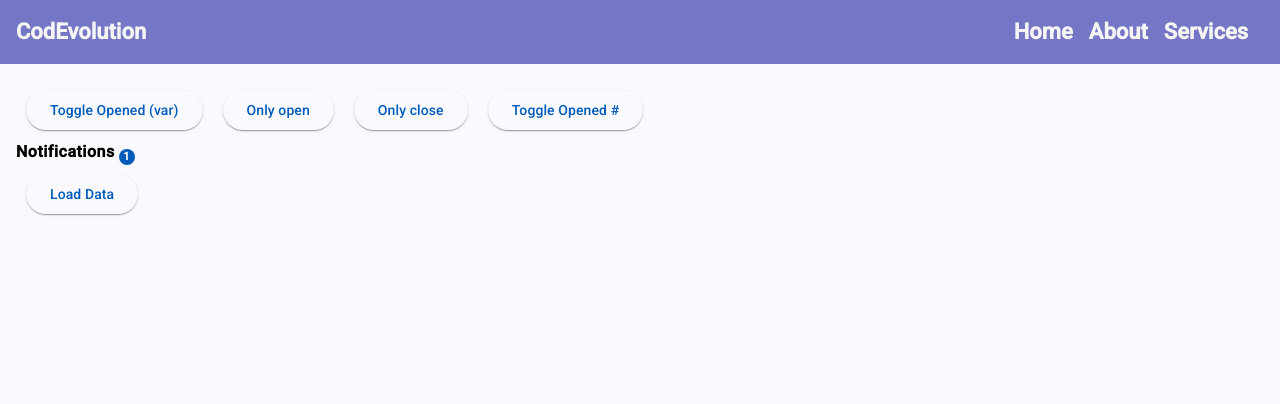
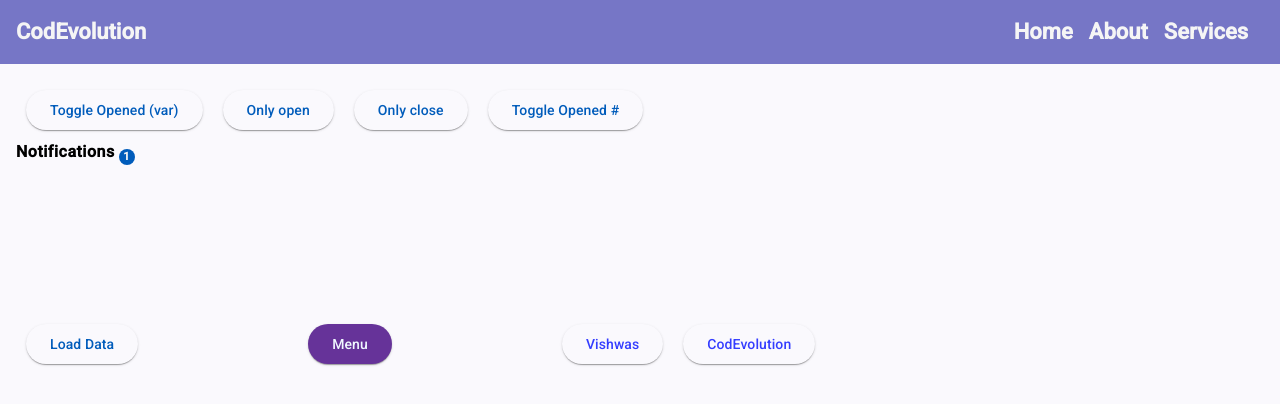
Before and after one commit to A1ien1385/Angular-Material, an Angular app: page / in a window 1280 px wide. Shown: the top 404 px of the page. Built offline with nearby package versions, Linux system fonts and the light colour scheme.

Commit message:
add menu

```diff
--- a/src/app/app.component.html
+++ b/src/app/app.component.html
@@ -20,5 +20,37 @@
         </div>
         <button mat-raised-button (click)="loadData()">Load Data</button>
         <mat-spinner *ngIf="showSpinner" color="accent"></mat-spinner>
+
+
+        <button mat-raised-button class="center" style="background-color: rebeccapurple; color: aliceblue;" [matMenuTriggerFor]="appMenu">Menu</button>
+        <!-- menu -->
+        <mat-menu #appMenu="matMenu" xPosition="after" yPosition="above">
+          <button mat-menu-item [matMenuTriggerFor]="subMenu">FrontEnd</button>
+          <button mat-menu-item>BackEnd</button>
+        </mat-menu>
+        <!-- submenu -->
+        <mat-menu #subMenu="matMenu">
+          <button mat-menu-item>React</button>
+          <button mat-menu-item>Angular</button>
+          <button mat-menu-item>Vue</button>
+        </mat-menu>
+
+        <mat-menu #lazymenu="matMenu">
+          <ng-template matMenuContent let-name="name" let-hobby="hobby">
+            <button mat-menu-item>Settings {{hobby}}</button>
+            <button mat-menu-item>Log out {{name}}</button>
+          </ng-template>
+        </mat-menu>
+
+        <button
+        mat-raised-button color="accent"
+        [matMenuTriggerData]="{name: 'Vishwas', hobby: 'games'}"
+        [matMenuTriggerFor]="lazymenu">Vishwas</button>
+
+        <button
+        mat-raised-button color="accent"
+        [matMenuTriggerData]="{name: 'CodEvolution', hobby: 'literature'}"
+        [matMenuTriggerFor]="lazymenu">CodEvolution</button>
+
     </mat-sidenav-content>
 </mat-sidenav-container>
--- a/src/app/app.component.scss
+++ b/src/app/app.component.scss
@@ -26,3 +26,7 @@ mat-sidenav
     background-color: lightcoral;
     width: 200px;
 }
+
+.center {
+    margin: 10rem;
+}
--- a/src/app/material/material.module.ts
+++ b/src/app/material/material.module.ts
@@ -6,6 +6,7 @@ import {MatProgressSpinnerModule} from '@angular/material/progress-spinner';
 import {MatToolbarModule} from '@angular/material/toolbar';
 import {MatSidenavModule} from '@angular/material/sidenav';
 import {FormsModule} from '@angular/forms';
+import {MatMenuModule} from '@angular/material/menu';
 
 const MaterialComponents = [
   MatButtonModule,
@@ -13,7 +14,8 @@ const MaterialComponents = [
   MatProgressSpinnerModule,
   MatToolbarModule,
   MatSidenavModule,
-  FormsModule
+  FormsModule,
+  MatMenuModule
 ]
 
 
```
